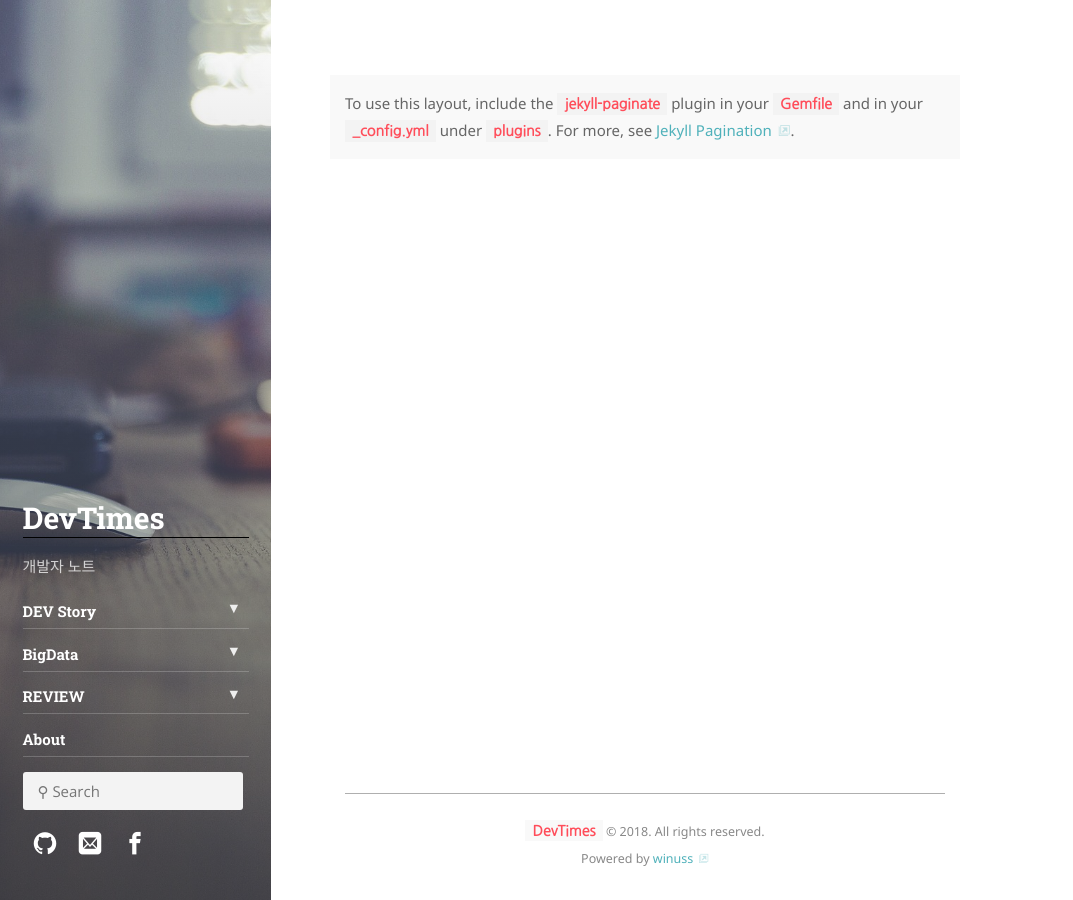
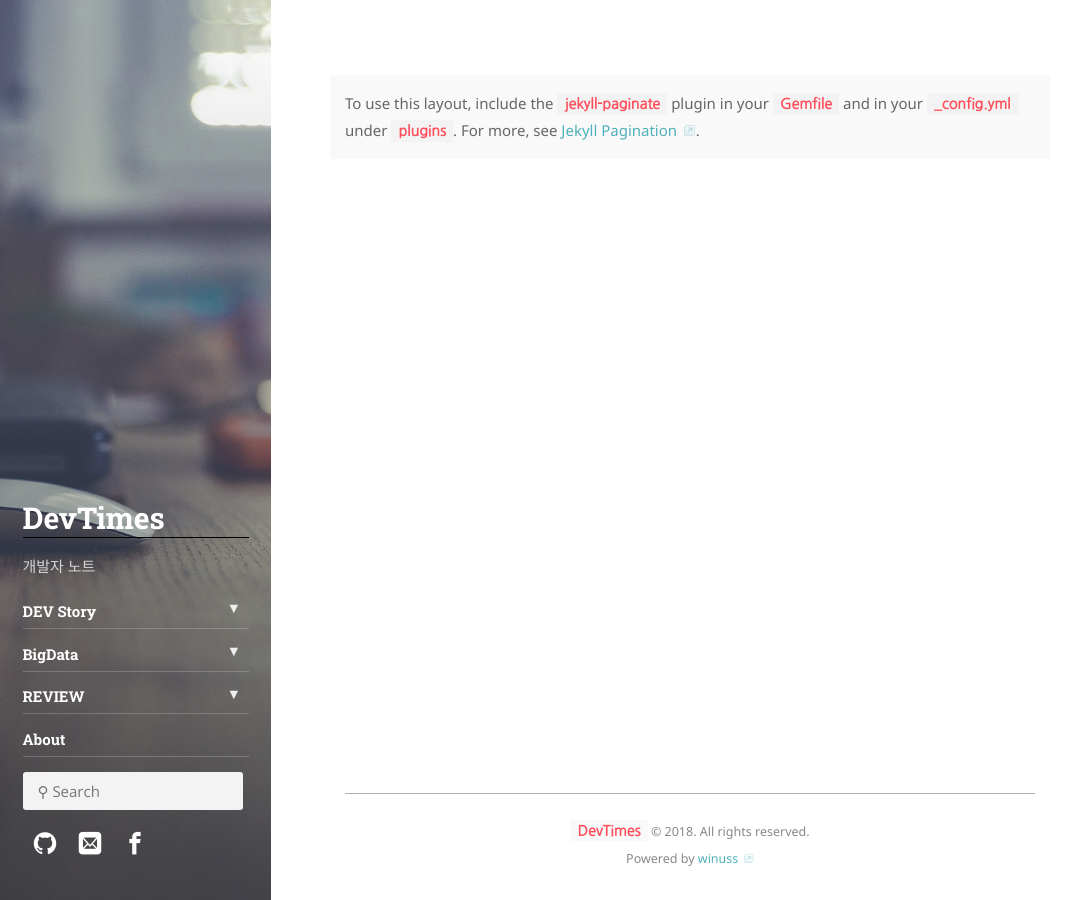
Before and after one commit to winuss/jekyll-blog, a Jekyll site: the page built from index.html, in a window 1280 px wide. Shown: the whole page, without its empty margins (0-1073 px from the left). Built offline with Jekyll 4.4.1, drawn with Linux system fonts in a browser that asks for light colours; some web fonts are replaced; the list of posts is cut into pages by our own code.

Commit message:
content width auto

```diff
--- a/_sass/hydejack/__inline/_content.scss
+++ b/_sass/hydejack/__inline/_content.scss
@@ -38,22 +38,24 @@
 
   @media screen {
     padding-left: 1.5rem;
-    max-width: 38rem;
+    max-width: 48rem;
     min-height: 100vh;
   }
 
   @media screen and (min-width: $break-point-2) {
-    max-width: 42rem;
+    //  max-width: 42rem;
+    width: auto;
   }
 
   @media screen and (min-width: $break-point-3) {
     margin-left: 22rem;
-    margin-right: 4rem;
+    margin-right: 1rem;
     padding-left: 1rem;
   }
 
   @media screen and (min-width: $break-point-5) {
-    max-width: 48rem;
+    // max-width: 48rem;
+    width: auto;
   }
 
   @media screen and (min-width: $break-point-dynamic) {
--- a/_sass/hydejack/_content.pre.scss
+++ b/_sass/hydejack/_content.pre.scss
@@ -27,12 +27,13 @@
 
   @media screen {
     padding-left: 1.5rem;
-    max-width: 38rem;
+    // max-width: 38rem;
+    // width: 90%;
     min-height: 100vh;
   }
 
   @media screen and (min-width: $break-point-2) {
-    max-width: 42rem;
+    // max-width: 42rem;
   }
 
   @media screen and (min-width: $break-point-3) {
@@ -42,11 +43,11 @@
   }
 
   @media screen and (min-width: $break-point-5) {
-    max-width: 48rem;
+    // max-width: 48rem;
   }
 
   @media screen and (min-width: $break-point-dynamic) {
-    margin: auto;
+    // margin: auto;
   }
 }
 // >>>>>
--- a/_sass/hydejack/_sidebar.pre.scss
+++ b/_sass/hydejack/_sidebar.pre.scss
@@ -39,15 +39,15 @@ hy-drawer {
     min-height: 100vh; // link
 
     // <<< link
-    > .hy-drawer-content.hy-drawer-left {
-      width: calc(18rem + 1px);
-      left: -17.5rem;
-      box-shadow: 0 0 1rem rgba(0, 0, 0, 0.25);
-    }
+    // > .hy-drawer-content.hy-drawer-left {
+    //   width: calc(18rem + 1px);
+    //   left: -17.5rem;
+    //   box-shadow: 0 0 1rem rgba(0, 0, 0, 0.25);
+    // }
 
-    --hy-drawer-width: calc(18rem + 1px);
-    --hy-drawer-slide-width: 17.5rem;
-    --hy-drawer-box-shadow: 0 0 1rem rgba(0, 0, 0, 0.25);
+    // --hy-drawer-width: calc(18rem + 1px);
+    // --hy-drawer-slide-width: 17.5rem;
+    // --hy-drawer-box-shadow: 0 0 1rem rgba(0, 0, 0, 0.25);
 
     &.loaded {
       min-height: 0;
@@ -66,15 +66,15 @@ hy-drawer {
     margin-left: 0;
     // >>>
 
-    > .hy-drawer-content.hy-drawer-left { box-shadow: none; } // link
-    --hy-drawer-box-shadow: none; // link
+    // > .hy-drawer-content.hy-drawer-left { box-shadow: none; } // link
+    // --hy-drawer-box-shadow: none; // link
   }
 
   @media screen and (min-width: $break-point-dynamic) {
-    width: calc(50% - 28rem); // inline
-    > .hy-drawer-content.hy-drawer-left  { width: calc(50% - 28rem); left: calc(-50% + 28.5rem); } // link
-    --hy-drawer-width: calc(50% - 28rem); // link
-    --hy-drawer-slide-width: calc(50% - 28.5rem); // link
+    // width: calc(50% - 28rem); // inline
+    // > .hy-drawer-content.hy-drawer-left  { width: calc(50% - 28rem); left: calc(-50% + 28.5rem); } // link
+    // --hy-drawer-width: calc(50% - 28rem); // link
+    // --hy-drawer-slide-width: calc(50% - 28rem); // link
   }
 }
 
@@ -122,8 +122,11 @@ hy-drawer {
   }
 
   @media screen and (min-width: $break-point-dynamic) {
-    left: auto;
-    width: 15rem;
+    // left: auto;
+    // width: 15rem;
+    right: 1.5rem;
+    left: 1.5rem;
+    bottom: 1rem;
   }
   // >>>>>
 }
```
